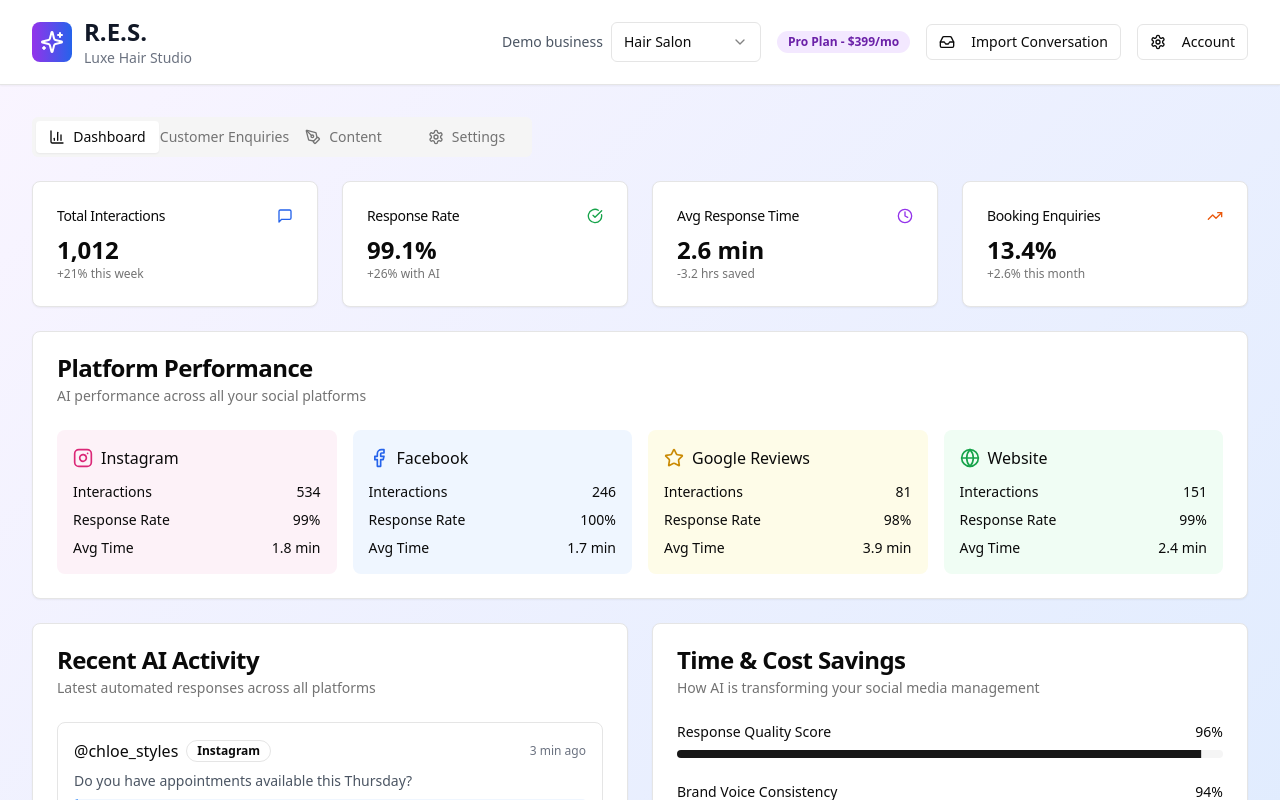
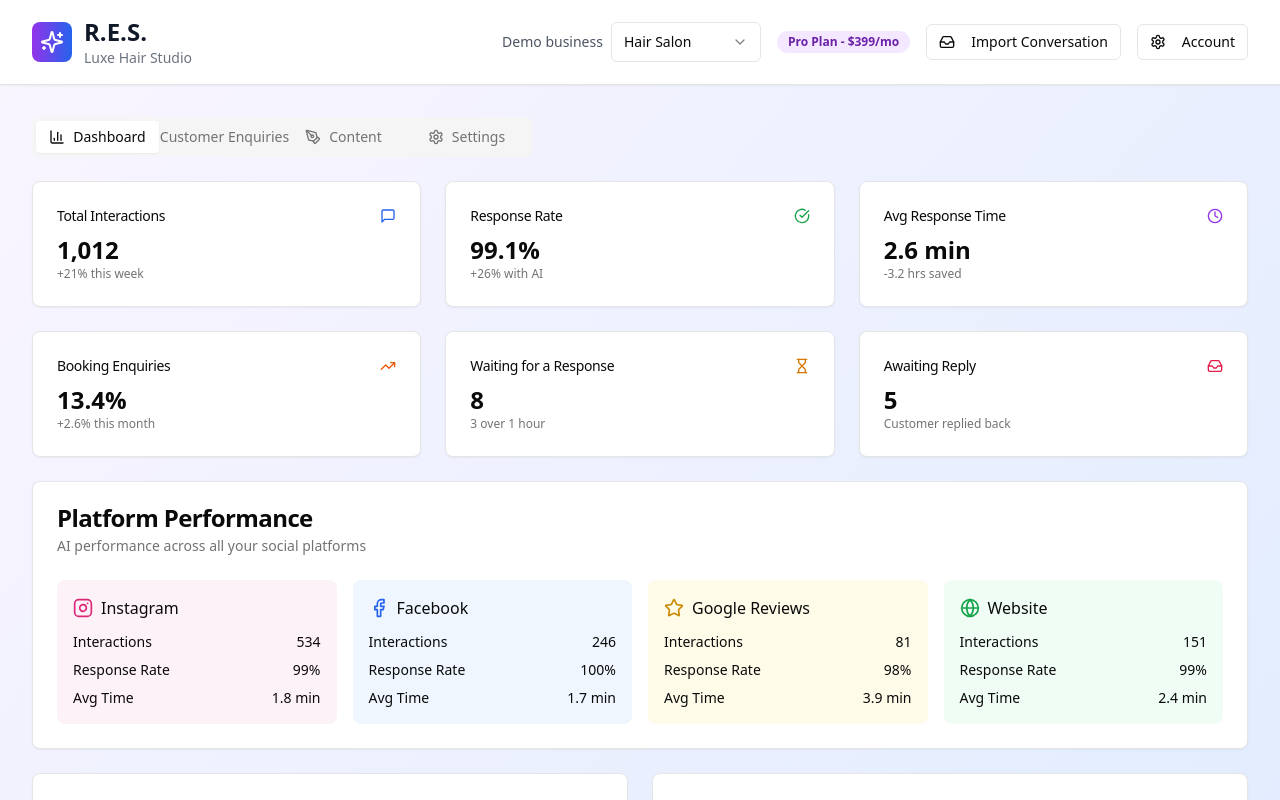
Before and after one commit to Resfounder/res-ai-platform, a Next.js app: page / in a window 1280 px wide. Shown: the top 800 px of the page. Built offline with nearby package versions, Linux system fonts and the light colour scheme.

Commit message:
feat: adjust grid layout and add new response metrics to business profiles
Co-authored-by: Resfounder <219158859+Resfounder@users.noreply.github.com>

```diff
--- a/app/components/social-dashboard.tsx
+++ b/app/components/social-dashboard.tsx
@@ -15,7 +15,7 @@ export function SocialDashboard() {
   return (
     <div className="space-y-6">
       {/* Stats Grid */}
-      <div className="grid grid-cols-1 md:grid-cols-2 lg:grid-cols-4 gap-6">
+      <div className="grid grid-cols-1 sm:grid-cols-2 lg:grid-cols-3 gap-6">
         {stats.map((stat, index) => (
           <Card key={index}>
             <CardHeader className="flex flex-row items-center justify-between space-y-0 pb-2">
--- a/app/data/business-profiles.ts
+++ b/app/data/business-profiles.ts
@@ -8,6 +8,8 @@ import {
   Clock,
   TrendingUp,
   Globe,
+  Hourglass,
+  Inbox,
   type LucideIcon,
 } from "lucide-react"
 
@@ -172,6 +174,8 @@ const hairsalon: BusinessProfile = {
     { title: "Response Rate", value: "99.1%", change: "+26% with AI", icon: CheckCircle, color: "text-green-600" },
     { title: "Avg Response Time", value: "2.6 min", change: "-3.2 hrs saved", icon: Clock, color: "text-purple-600" },
     { title: "Booking Enquiries", value: "13.4%", change: "+2.6% this month", icon: TrendingUp, color: "text-orange-600" },
+    { title: "Waiting for a Response", value: "8", change: "3 over 1 hour", icon: Hourglass, color: "text-amber-600" },
+    { title: "Awaiting Reply", value: "5", change: "Customer replied back", icon: Inbox, color: "text-rose-600" },
   ],
   platformStats: [
     { platform: "Instagram", icon: Instagram, interactions: 534, responseRate: "99%", avgTime: "1.8 min", color: "text-pink-600", bgColor: "bg-pink-50" },
@@ -304,6 +308,8 @@ const dental: BusinessProfile = {
     { title: "Response Rate", value: "99.3%", change: "+28% with AI", icon: CheckCircle, color: "text-green-600" },
     { title: "Avg Response Time", value: "3.0 min", change: "-3.3 hrs saved", icon: Clock, color: "text-purple-600" },
     { title: "Booking Enquiries", value: "13.8%", change: "+2.2% this month", icon: TrendingUp, color: "text-orange-600" },
+    { title: "Waiting for a Response", value: "11", change: "4 over 1 hour", icon: Hourglass, color: "text-amber-600" },
+    { title: "Awaiting Reply", value: "6", change: "Customer replied back", icon: Inbox, color: "text-rose-600" },
   ],
   platformStats: [
     { platform: "Instagram", icon: Instagram, interactions: 312, responseRate: "98%", avgTime: "2.3 min", color: "text-pink-600", bgColor: "bg-pink-50" },
@@ -436,6 +442,8 @@ const aesthetic: BusinessProfile = {
     { title: "Response Rate", value: "99.0%", change: "+30% with AI", icon: CheckCircle, color: "text-green-600" },
     { title: "Avg Response Time", value: "2.8 min", change: "-3.5 hrs saved", icon: Clock, color: "text-purple-600" },
     { title: "Booking Enquiries", value: "14.6%", change: "+2.8% this month", icon: TrendingUp, color: "text-orange-600" },
+    { title: "Waiting for a Response", value: "7", change: "2 over 1 hour", icon: Hourglass, color: "text-amber-600" },
+    { title: "Awaiting Reply", value: "4", change: "Customer replied back", icon: Inbox, color: "text-rose-600" },
   ],
   platformStats: [
     { platform: "Instagram", icon: Instagram, interactions: 489, responseRate: "99%", avgTime: "1.9 min", color: "text-pink-600", bgColor: "bg-pink-50" },
@@ -570,6 +578,8 @@ const salon: BusinessProfile = {
     { title: "Response Rate", value: "99.0%", change: "+27% with AI", icon: CheckCircle, color: "text-green-600" },
     { title: "Avg Response Time", value: "2.7 min", change: "-3.1 hrs saved", icon: Clock, color: "text-purple-600" },
     { title: "Booking Enquiries", value: "12.6%", change: "+2.4% this month", icon: TrendingUp, color: "text-orange-600" },
+    { title: "Waiting for a Response", value: "9", change: "3 over 1 hour", icon: Hourglass, color: "text-amber-600" },
+    { title: "Awaiting Reply", value: "5", change: "Customer replied back", icon: Inbox, color: "text-rose-600" },
   ],
   platformStats: [
     { platform: "Instagram", icon: Instagram, interactions: 512, responseRate: "99%", avgTime: "1.9 min", color: "text-pink-600", bgColor: "bg-pink-50" },
@@ -704,6 +714,8 @@ const clinic: BusinessProfile = {
     { title: "Response Rate", value: "99.4%", change: "+29% with AI", icon: CheckCircle, color: "text-green-600" },
     { title: "Avg Response Time", value: "2.9 min", change: "-3.4 hrs saved", icon: Clock, color: "text-purple-600" },
     { title: "Booking Enquiries", value: "14.1%", change: "+2.1% this month", icon: TrendingUp, color: "text-orange-600" },
+    { title: "Waiting for a Response", value: "10", change: "4 over 1 hour", icon: Hourglass, color: "text-amber-600" },
+    { title: "Awaiting Reply", value: "6", change: "Customer replied back", icon: Inbox, color: "text-rose-600" },
   ],
   platformStats: [
     { platform: "Instagram", icon: Instagram, interactions: 287, responseRate: "98%", avgTime: "2.4 min", color: "text-pink-600", bgColor: "bg-pink-50" },
```
